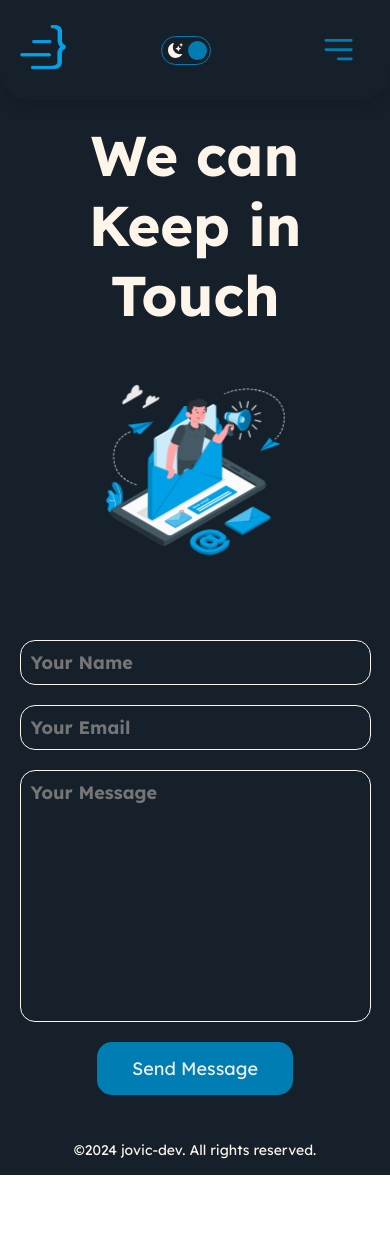
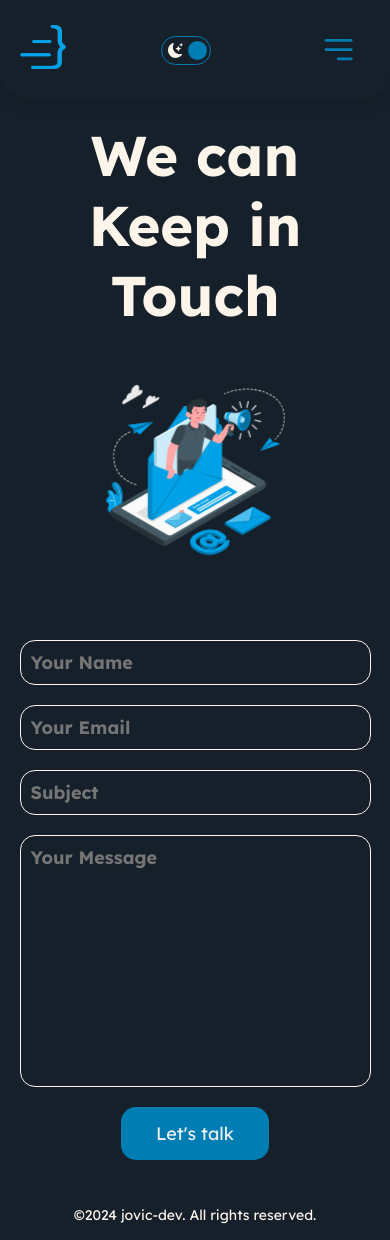
Before and after one commit to MirosBL45/jovic-dev, a Next.js app: page /contact in a window 390 px wide. Before the commit the page ends 1175 px from the top, so only its background shows below. Built offline with nearby package versions, Linux system fonts and the light colour scheme; no server answers.

Commit message:
email works

```diff
--- a/next.config.js
+++ b/next.config.js
@@ -1,8 +1,8 @@
 /** @type {import('next').NextConfig} */
 const nextConfig = {
-    images: {
-        domains: ['images.pexels.com'],
-    },
+    // images: {
+    //     domains: ['images.pexels.com'],
+    // },
 }
 
 module.exports = nextConfig
--- a/package.json
+++ b/package.json
@@ -9,6 +9,7 @@
     "lint": "next lint"
   },
   "dependencies": {
+    "@emailjs/browser": "^4.1.0",
     "bcryptjs": "^2.4.3",
     "mongoose": "6.11.1",
     "next": "14.0.0",
--- a/src/app/page.js
+++ b/src/app/page.js
@@ -33,7 +33,7 @@ export default function Home() {
           </p>
           <LinkButton title={'Go to Portfolio to see My Works'} text={'See My Works'} url={'/portfolio'} />
         </header>
-        <div className={styles.item}>
+        <div className={styles.imageItem}>
           <Image src={Hero} alt="jovic-dev hero" className='moveImage' />
         </div>
       </main>
--- a/src/components/PageComponents/homePage/contact/Contact.jsx
+++ b/src/components/PageComponents/homePage/contact/Contact.jsx
@@ -1,5 +1,3 @@
-// 'use client';
-
 // components
 import ContactComponent from './ContactComponent';
 
--- a/src/components/PageComponents/homePage/contact/ContactComponent.jsx
+++ b/src/components/PageComponents/homePage/contact/ContactComponent.jsx
@@ -1,5 +1,11 @@
+'use client';
+
 // react/next stuff
 import Image from 'next/image';
+
+// emailjs
+import emailjs from '@emailjs/browser';
+import { useState, useRef } from 'react';
 
 // components
 import ClickButton from '@/components/CustomInputs/Buttons/ClickButton';
@@ -8,7 +14,32 @@ import ClickButton from '@/components/CustomInputs/Buttons/ClickButton';
 import styles from './contact.module.css';
 import '@/app/globals.css';
 
+import { SERVICE_BASE, TEMPLATE_BASE, PUBLIC_BASE } from '@/utils/constants';
+
 function ContactComponent() {
+  const formRef = useRef();
+  const [loading, setLoading] = useState(false);
+
+  function sendEmail(e) {
+    e.preventDefault();
+
+    setLoading(true);
+    emailjs
+      .sendForm(SERVICE_BASE, TEMPLATE_BASE, formRef.current, PUBLIC_BASE)
+      .then(
+        () => {
+          setLoading(false);
+          alert('Thank you. I will get back to you as soon as possible.');
+        },
+        (error) => {
+          setLoading(false);
+          console.log(error);
+          alert('Somthing went wrong. Please, try again.');
+        }
+      );
+    e.target.reset();
+  }
+
   return (
     <>
       <section className={styles.content}>
@@ -21,11 +52,36 @@ function ContactComponent() {
             sizes="(max-width: 768px) 100vw, (max-width: 1200px) 50vw, 33vw"
           />
         </div>
-        <form className={styles.sendingForm}>
-          <input type="text" placeholder="Your Name" />
-          <input type="email" placeholder="Your Email" />
-          <textarea placeholder="Your Message" cols="30" rows="10"></textarea>
-          <ClickButton title={'Send Message'}>{'Send Message'}</ClickButton>
+        <form ref={formRef} onSubmit={sendEmail} className={styles.sendingForm}>
+          <input
+            type="text"
+            placeholder="Your Name"
+            name="user_name"
+            required
+          />
+          <input
+            type="email"
+            placeholder="Your Email"
+            name="user_email"
+            required
+          />
+          <input
+            type="text"
+            placeholder="Subject"
+            name="subject"
+            className={styles.subjectInput}
+            required
+          />
+          <textarea
+            placeholder="Your Message"
+            cols="30"
+            rows="10"
+            name="message"
+            required
+          ></textarea>
+          <ClickButton title={loading ? `Sending...` : `Let's talk`}>
+            {loading ? `Sending...` : `Let's talk`}
+          </ClickButton>
         </form>
       </section>
     </>
--- a/src/components/PageComponents/homePage/contact/contact.module.css
+++ b/src/components/PageComponents/homePage/contact/contact.module.css
@@ -59,6 +59,9 @@
     grid-template-columns: 35vw 35vw;
     justify-content: center;
   }
+  .sendingForm .subjectInput {
+    grid-column: 1/span 2;
+  }
   .sendingForm textarea {
     grid-column: 1/span 2;
   }
@@ -73,6 +76,7 @@
     align-items: center;
   }
   .sendingForm input,
+  .sendingForm .subjectInput,
   .sendingForm textarea {
     padding: 10px;
     font-size: var(--ms-font);
--- a/src/components/PageComponents/homePage/contact/contact.module.scss
+++ b/src/components/PageComponents/homePage/contact/contact.module.scss
@@ -64,6 +64,10 @@
         grid-template-columns: 35vw 35vw;
         justify-content: center;
 
+        .subjectInput {
+            grid-column: 1 / span 2;
+        }
+
         textarea {
             grid-column: 1 / span 2;
         }
@@ -81,6 +85,7 @@
         align-items: center;
 
         input,
+        .subjectInput,
         textarea {
             padding: 10px;
             font-size: var(--ms-font);
--- a/src/components/PageComponents/navbar/Navbar.jsx
+++ b/src/components/PageComponents/navbar/Navbar.jsx
@@ -50,7 +50,13 @@ function Navbar() {
         className={styles.logo}
         onClick={() => setIsNavShowing(false)}
       >
-        <Image src={LogoMJ} alt="LogoMJ" width={50} height={50} />
+        <Image
+          priority={true}
+          src={LogoMJ}
+          alt="LogoMJ"
+          width={50}
+          height={50}
+        />
       </Link>
       <DarkModeToggle />
       <div
--- a/src/utils/constants.js
+++ b/src/utils/constants.js
@@ -1 +1,5 @@
 export const BASE_API_URL = process.env.NEXT_PUBLIC_NAME_OF_LINK
+
+export const SERVICE_BASE = process.env.NEXT_PUBLIC_SERVICE_KEY
+export const TEMPLATE_BASE = process.env.NEXT_PUBLIC_TEMPLATE_KEY
+export const PUBLIC_BASE = process.env.NEXT_PUBLIC_MAIN_PUBLIC_KEY
```
Also changed, not shown: src/app/page.module.css (+18 -3 lines), src/app/page.module.scss (+22 -2 lines), 1 other file (tests, documents, lock files or other folders).
